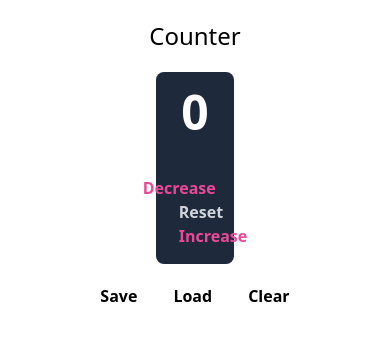
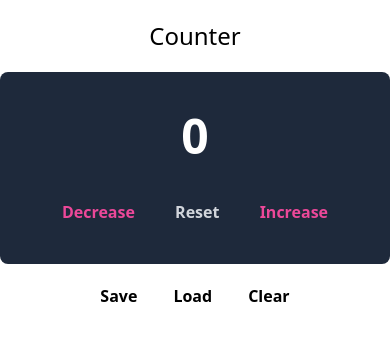
Before and after one commit to Fawazm9007/Counter-App, a plain HTML site: page index.html in a window 390 px wide. Drawn offline with nearby package versions, Linux system fonts and the light colour scheme.

Commit message:
Counter App

```diff
--- a/index.html
+++ b/index.html
@@ -10,7 +10,7 @@
 <body>
     <div class="">
     <h1 class="text-center text-2xl m-5">Counter</h1>
-    <div class="flex flex-col justify-center items-center bg-slate-800 text-white h-48 w-1/5 m-auto rounded-lg">
+    <div class="flex flex-col justify-center items-center bg-slate-800 text-white h-48 w-full m-auto rounded-lg md:w-1/5">
    <h1 class="counter-value text-5xl font-bold">0</h1>
    <div class="space-x-9 mt-10 font-semibold">
     <button data-action="Decrease"   class=" decrease text-pink-500">Decrease</button>
```
